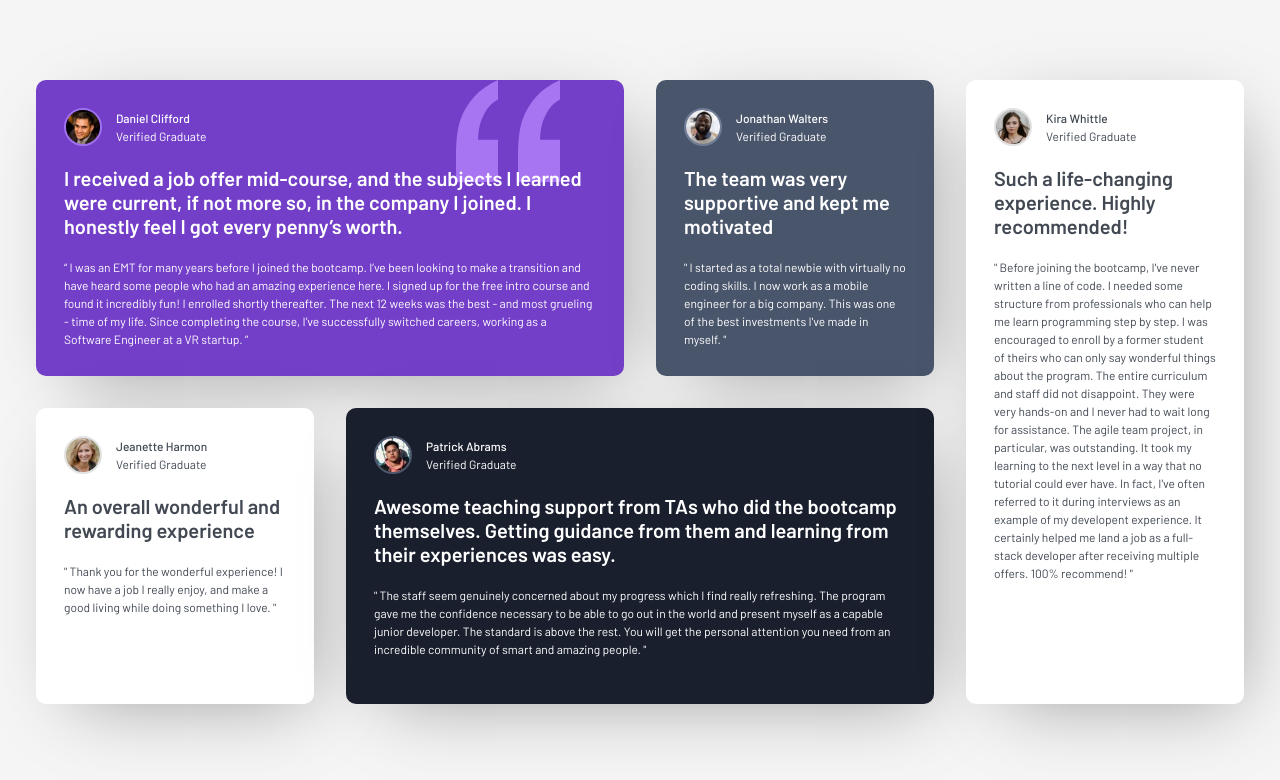
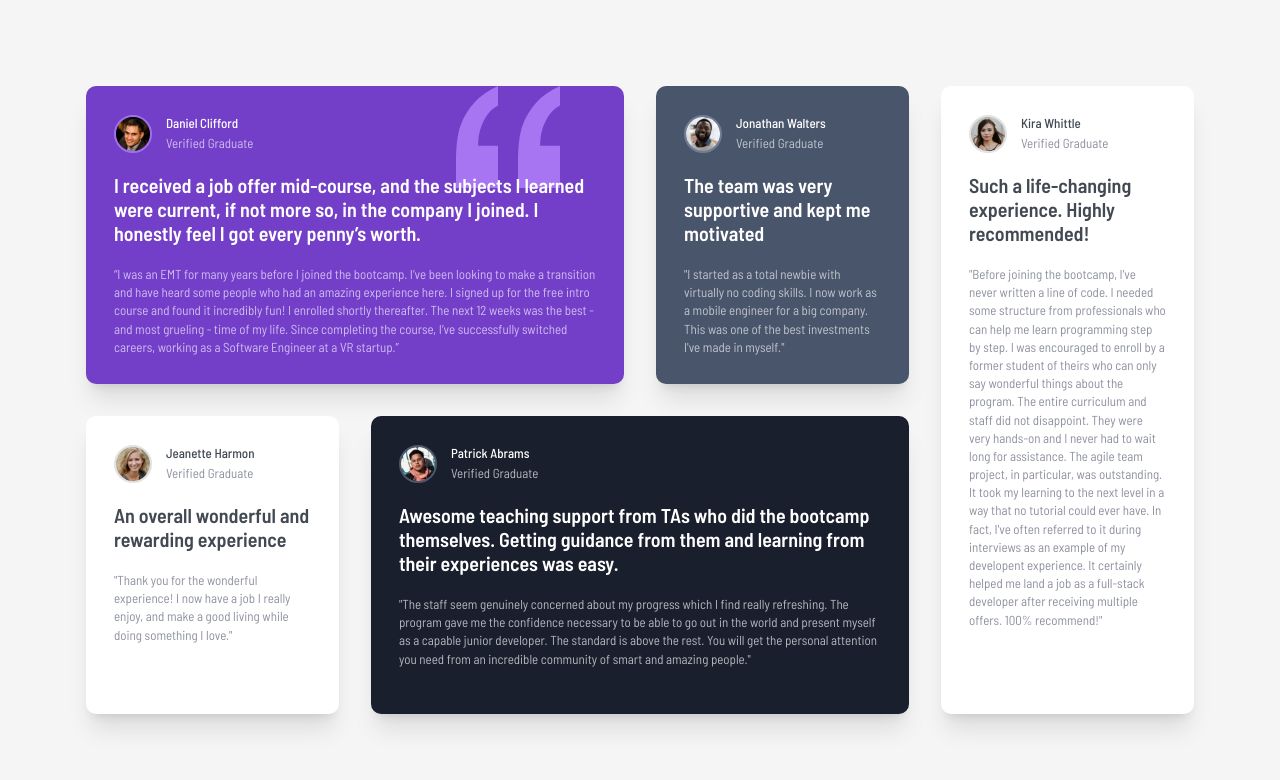
Before and after one commit to mateusdmc/fm-testimonials-grid-section, a website: page src/index.html in a window 1280 px wide. Drawn offline with Linux system fonts and the light colour scheme.

Commit message:
ajust design

```diff
--- a/src/index.html
+++ b/src/index.html
@@ -8,87 +8,88 @@
     <link href="./output.css" rel="stylesheet">
 </head>
 <body class="bg-[#F5F5F5]">
-    <div class="px-9 py-[60px] xl:py-20">
+    <div class="px-9 py-[60px] xl:flex xl:justify-center xl:min-h-screen xl:items-center">
+        <!-- xl:py-20 -->
 
         <div class="flex justify-center">
-        <div class="grid gap-8 lg:grid-cols-4 lg:grid-rows-2 lg:w-full 2xl:w-[1416px]">
+        <div class="grid gap-8 lg:grid-cols-4 lg:grid-rows-2 lg:w-[1108px] xl:h-[628px]">
 
-            <div class="bg-[#733FC8] p-7 rounded-[10px] text-white shadow-[15px_18px_72px_-23px_rgba(0,0,0,0.38)] lg:col-span-2 lg:bg-[url('./assets/img/bg-pattern-quotation.svg')] bg-no-repeat lg:bg-position-[top_right_4rem]">
+            <div class="bg-[#733FC8] p-7 rounded-[10px] text-white lg:col-span-2 lg:bg-[url('./assets/img/bg-pattern-quotation.svg')] bg-no-repeat lg:bg-position-[top_right_4rem] shadow-xl">
                 <div>
                     <div class="flex flex-row gap-3.5 items-center mb-5">
-                        <img src="./assets/img/image-daniel.jpg" alt="ator" class="rounded-full border-2 border-[#9E72ED] w-[38px] h-[38px] 2xl:w-12 2xl:h-12">
+                        <img src="./assets/img/image-daniel.jpg" alt="ator" class="rounded-full border-2 border-[#9E72ED] w-[38px] h-[38px]">
                         <div>
-                            <p class="font-barlow font-medium text-[12px] 2xl:text-[16px]">Daniel Clifford</p>
-                            <p class="font-barlow font-normal text-[12px] 2xl:text-[16px]">Verified Graduate</p>
+                            <p class="font-barlow font-medium text-[13px]">Daniel Clifford</p>
+                            <p class="text-[#eee5ff] font-barlow font-normal text-[13px] opacity-75">Verified Graduate</p>
                         </div>
                     </div>
                     <div>
-                        <h2 class="font-barlow font-semibold text-[20px] mb-5 leading-6 2xl:text-[24px] 2xl:leading-7">I received a job offer mid-course, and the subjects I learned were current, if not more so, in the company I joined. I honestly feel I got every penny’s worth.</h2>
-                        <p class="font-barlow font-normal text-[12px] 2xl:text-[16px]">“ I was an EMT for many years before I joined the bootcamp. I’ve been looking to make a transition and have heard some people who had an amazing experience here. I signed up for the free intro course and found it incredibly fun! I enrolled shortly thereafter. The next 12 weeks was the best - and most grueling - time of my life. Since completing the course, I’ve successfully switched careers, working as a Software Engineer at a VR startup. ”</p>
+                        <h2 class="font-barlow font-semibold text-[20px] mb-5 leading-6">I received a job offer mid-course, and the subjects I learned were current, if not more so, in the company I joined. I honestly feel I got every penny’s worth.</h2>
+                        <p class="text-[#eee5ff] font-barlow font-normal text-[13px] opacity-75 leading-[1.4]">“I was an EMT for many years before I joined the bootcamp. I’ve been looking to make a transition and have heard some people who had an amazing experience here. I signed up for the free intro course and found it incredibly fun! I enrolled shortly thereafter. The next 12 weeks was the best - and most grueling - time of my life. Since completing the course, I’ve successfully switched careers, working as a Software Engineer at a VR startup.”</p>
                     </div>
                 </div>
             </div>
 
-            <div class="bg-[#49556B] p-7 rounded-[10px] text-white shadow-[15px_18px_72px_-23px_rgba(0,0,0,0.38)] lg:col-span-1">
+            <div class="bg-[#49556B] p-7 rounded-[10px] text-white lg:col-span-1 shadow-xl">
                 <div>
                     <div class="flex flex-row gap-3.5 items-center mb-5">
-                        <img src="./assets/img/image-jonathan.jpg" alt="ator" class="rounded-full border-2 border-[#707d96] w-[38px] h-[38px] 2xl:w-12 2xl:h-12">
+                        <img src="./assets/img/image-jonathan.jpg" alt="ator" class="rounded-full border-2 border-[#707d96] w-[38px] h-[38px]">
                         <div>
-                            <p class="font-barlow font-medium text-[12px] 2xl:text-[16px]">Jonathan Walters</p>
-                            <p class="font-barlow font-normal text-[12px] 2xl:text-[16px]">Verified Graduate</p>
+                            <p class="font-barlow font-medium text-[13px]">Jonathan Walters</p>
+                            <p class="text-[#e7eaee] font-barlow font-normal text-[13px] opacity-75">Verified Graduate</p>
                         </div>
                     </div>
                     <div>
-                        <h2 class="font-barlow font-semibold text-[20px] mb-5 leading-6 2xl:text-[24px] 2xl:leading-7">The team was very supportive and kept me motivated</h2>
-                        <p class="font-barlow font-normal text-[12px] 2xl:text-[16px]">" I started as a total newbie with virtually no coding skills. I now work as a mobile engineer for a big company. This was one of the best investments I've made in myself. "</p>
+                        <h2 class="font-barlow font-semibold text-[20px] mb-5 leading-6">The team was very supportive and kept me motivated</h2>
+                        <p class="text-[#e7eaee] font-barlow font-normal text-[13px] opacity-75 leading-[1.4]">"I started as a total newbie with virtually no coding skills. I now work as a mobile engineer for a big company. This was one of the best investments I've made in myself."</p>
                     </div>
                 </div>
             </div>
 
-            <div class="bg-[#FFFFFF] p-7 rounded-[10px] text-[#424953] shadow-[15px_18px_72px_-23px_rgba(0,0,0,0.38)] lg:col-span-1">
+            <div class="bg-[#FFFFFF] p-7 rounded-[10px] text-[#424953] lg:col-span-1 shadow-xl">
                 <div>
                     <div class="flex flex-row gap-3.5 items-center mb-5">
-                        <img src="./assets/img/image-jeanette.jpg" alt="ator" class="rounded-full border-2 border-[#e2e2e2] w-[38px] h-[38px] 2xl:w-12 2xl:h-12">
+                        <img src="./assets/img/image-jeanette.jpg" alt="ator" class="rounded-full border-2 border-[#e2e2e2] w-[38px] h-[38px]">
                         <div>
-                            <p class="font-barlow font-medium text-[12px] 2xl:text-[16px]">Jeanette Harmon</p>
-                            <p class="font-barlow font-normal text-[12px] 2xl:text-[16px]">Verified Graduate</p>
+                            <p class="font-barlow font-medium text-[13px]">Jeanette Harmon</p>
+                            <p class="text-[#676d7e] font-barlow font-normal text-[13px] opacity-75">Verified Graduate</p>
                         </div>
                     </div>
                     <div>
-                        <h2 class="font-barlow font-semibold text-[20px] mb-5 leading-6 2xl:text-[24px] 2xl:leading-7">An overall wonderful <span class="2xl:block">and rewarding</span> experience</h2>
-                        <p class="font-barlow font-normal text-[12px] 2xl:text-[16px]">" Thank you for the wonderful experience! I now have a job I really enjoy, and make a good living while doing something I love. "</p>
+                        <h2 class="font-barlow font-semibold text-[20px] mb-5 leading-6">An overall wonderful <span class="2xl:block">and rewarding</span> experience</h2>
+                        <p class="text-[#676d7e] font-barlow font-normal text-[13px] opacity-75 leading-[1.4]">"Thank you for the wonderful experience! I now have a job I really enjoy, and make a good living while doing something I love."</p>
                     </div>
                 </div>
             </div>
 
-            <div class="bg-[#191F2D] p-7 rounded-[10px] text-white shadow-[15px_18px_72px_-23px_rgba(0,0,0,0.38)] lg:col-span-2">
+            <div class="bg-[#191F2D] p-7 rounded-[10px] text-white lg:col-span-2 shadow-xl">
                 <div>
                     <div class="flex flex-row gap-3.5 items-center mb-5">
-                        <img src="./assets/img/image-patrick.jpg" alt="ator" class="rounded-full border-2 border-[#4e576b] w-[38px] h-[38px] 2xl:w-12 2xl:h-12">
+                        <img src="./assets/img/image-patrick.jpg" alt="ator" class="rounded-full border-2 border-[#4e576b] w-[38px] h-[38px]">
                         <div>
-                            <p class="font-barlow font-medium text-[12px] 2xl:text-[16px]">Patrick Abrams</p>
-                            <p class="font-barlow font-normal text-[12px] 2xl:text-[16px]">Verified Graduate</p>
+                            <p class="font-barlow font-medium text-[13px]">Patrick Abrams</p>
+                            <p class="text-[#e7eaee] font-barlow font-normal text-[13px] opacity-75">Verified Graduate</p>
                         </div>
                     </div>
                     <div>
-                        <h2 class="font-barlow font-semibold text-[20px] mb-5 leading-6 2xl:text-[24px] 2xl:leading-7">Awesome teaching support from TAs who did the bootcamp themselves. Getting guidance from them and learning from their experiences was easy.</h2>
-                        <p class="font-barlow font-normal text-[12px] 2xl:text-[16px]">" The staff seem genuinely concerned about my progress which I find really refreshing. The program gave me the confidence necessary to be able to go out in the world and present myself as a capable junior developer. The standard is above the rest. You will get the personal attention you need from an incredible community of smart and amazing people. "</p>
+                        <h2 class="font-barlow font-semibold text-[20px] mb-5 leading-6">Awesome teaching support from TAs who did the bootcamp themselves. Getting guidance from them and learning from their experiences was easy.</h2>
+                        <p class="text-[#e7eaee] font-barlow font-normal text-[13px] opacity-75 leading-[1.4]">"The staff seem genuinely concerned about my progress which I find really refreshing. The program gave me the confidence necessary to be able to go out in the world and present myself as a capable junior developer. The standard is above the rest. You will get the personal attention you need from an incredible community of smart and amazing people."</p>
                     </div>
                 </div>
             </div>
 
-            <div class="bg-[#FFFFFF] p-7 rounded-[10px] text-[#424953] shadow-[15px_18px_72px_-23px_rgba(0,0,0,0.38)] lg:col-span-1 lg:col-start-4 lg:row-start-1 lg:row-span-2">
+            <div class="bg-[#FFFFFF] p-7 rounded-[10px] text-[#424953] lg:col-span-1 lg:col-start-4 lg:row-start-1 lg:row-span-2 shadow-xl">
                 <div>
                     <div class="flex flex-row gap-3.5 items-center mb-5">
-                        <img src="./assets/img/image-kira.jpg" alt="ator" class="rounded-full border-2 border-[#e2e2e2] w-[38px] h-[38px] 2xl:w-12 2xl:h-12">
+                        <img src="./assets/img/image-kira.jpg" alt="ator" class="rounded-full border-2 border-[#e2e2e2] w-[38px] h-[38px]">
                         <div>
-                            <p class="font-barlow font-medium text-[12px] 2xl:text-[16px]">Kira Whittle</p>
-                            <p class="font-barlow font-normal text-[12px] 2xl:text-[16px]">Verified Graduate</p>
+                            <p class="font-barlow font-medium text-[13px]">Kira Whittle</p>
+                            <p class="text-[#676d7e] font-barlow font-normal text-[13px] opacity-75">Verified Graduate</p>
                         </div>
                     </div>
                     <div>
-                        <h2 class="font-barlow font-semibold text-[20px] mb-5 leading-6 2xl:text-[24px] 2xl:leading-7">Such a life-changing experience. Highly recommended!</h2>
-                        <p class="font-barlow font-normal text-[12px] 2xl:text-[16px]">" Before joining the bootcamp, I've never written a line of code. I needed some structure from professionals who can help me learn programming step by step. I was encouraged to enroll by a former student of theirs who can only say wonderful things about the program. The entire curriculum and staff did not disappoint. They were very hands-on and I never had to wait long for assistance. The agile team project, in particular, was outstanding. It took my learning to the next level in a way that no tutorial could ever have. In fact, I've often referred to it during interviews as an example of my developent experience. It certainly helped me land a job as a full-stack developer after receiving multiple offers. 100% recommend! "</p>
+                        <h2 class="font-barlow font-semibold text-[20px] mb-5 leading-6">Such a life-changing experience. Highly recommended!</h2>
+                        <p class="text-[#676d7e] font-barlow font-normal text-[13px] opacity-75 leading-[1.4]">"Before joining the bootcamp, I've never written a line of code. I needed some structure from professionals who can help me learn programming step by step. I was encouraged to enroll by a former student of theirs who can only say wonderful things about the program. The entire curriculum and staff did not disappoint. They were very hands-on and I never had to wait long for assistance. The agile team project, in particular, was outstanding. It took my learning to the next level in a way that no tutorial could ever have. In fact, I've often referred to it during interviews as an example of my developent experience. It certainly helped me land a job as a full-stack developer after receiving multiple offers. 100% recommend!"</p>
                     </div>
                 </div>
             </div>
--- a/src/input.css
+++ b/src/input.css
@@ -1,7 +1,7 @@
-@import url('https://fonts.googleapis.com/css2?family=Barlow:ital,wght@0,100;0,200;0,300;0,400;0,500;0,600;0,700;0,800;0,900;1,100;1,200;1,300;1,400;1,500;1,600;1,700;1,800;1,900&display=swap');
+@import url('https://fonts.googleapis.com/css2?family=Barlow+Semi+Condensed:ital,wght@0,100;0,200;0,300;0,400;0,500;0,600;0,700;0,800;0,900;1,100;1,200;1,300;1,400;1,500;1,600;1,700;1,800;1,900&display=swap');
 
 @import "tailwindcss";
 
 @theme{
-    --font-barlow: "Barlow", sans-serif;
+    --font-barlow: "Barlow Semi Condensed", sans-serif;
 }
```
Also changed, not shown: src/output.css.
